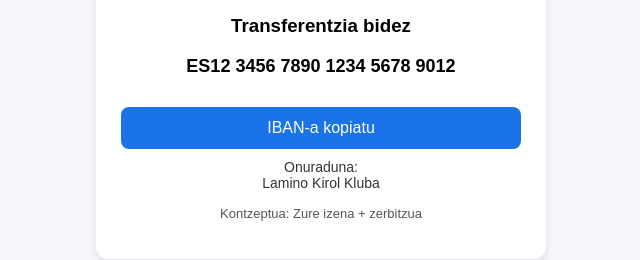
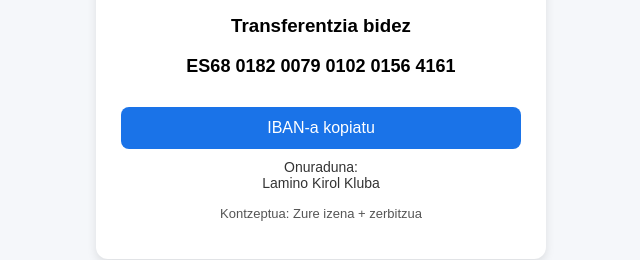
Before and after one commit to eukenial-blip/Ordainketa, a plain HTML site: page index.html in a window 1280 px wide. Shown: the part 177-437 px from the top of the page, 319-959 px from the left. Drawn offline with Linux system fonts and the light colour scheme.

Commit message:
Update index.html

```diff
--- a/index.html
+++ b/index.html
@@ -83,7 +83,7 @@ button:active {
   <h3>Transferentzia bidez</h3>
 
   <div class="iban" id="iban">
-    ES12 3456 7890 1234 5678 9012
+    ES68 0182 0079 0102 0156 4161
   </div>
 
   <button onclick="copiarIBAN()">IBAN-a kopiatu</button>
```
